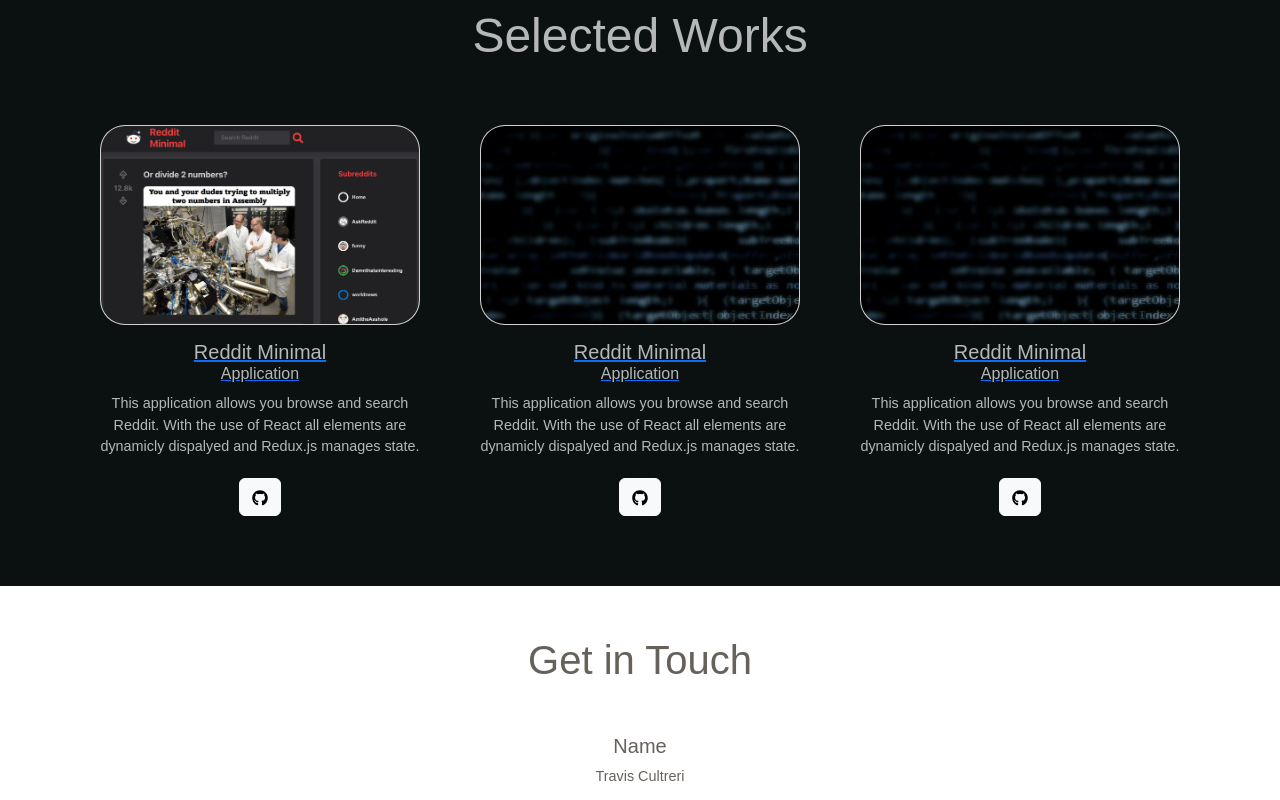
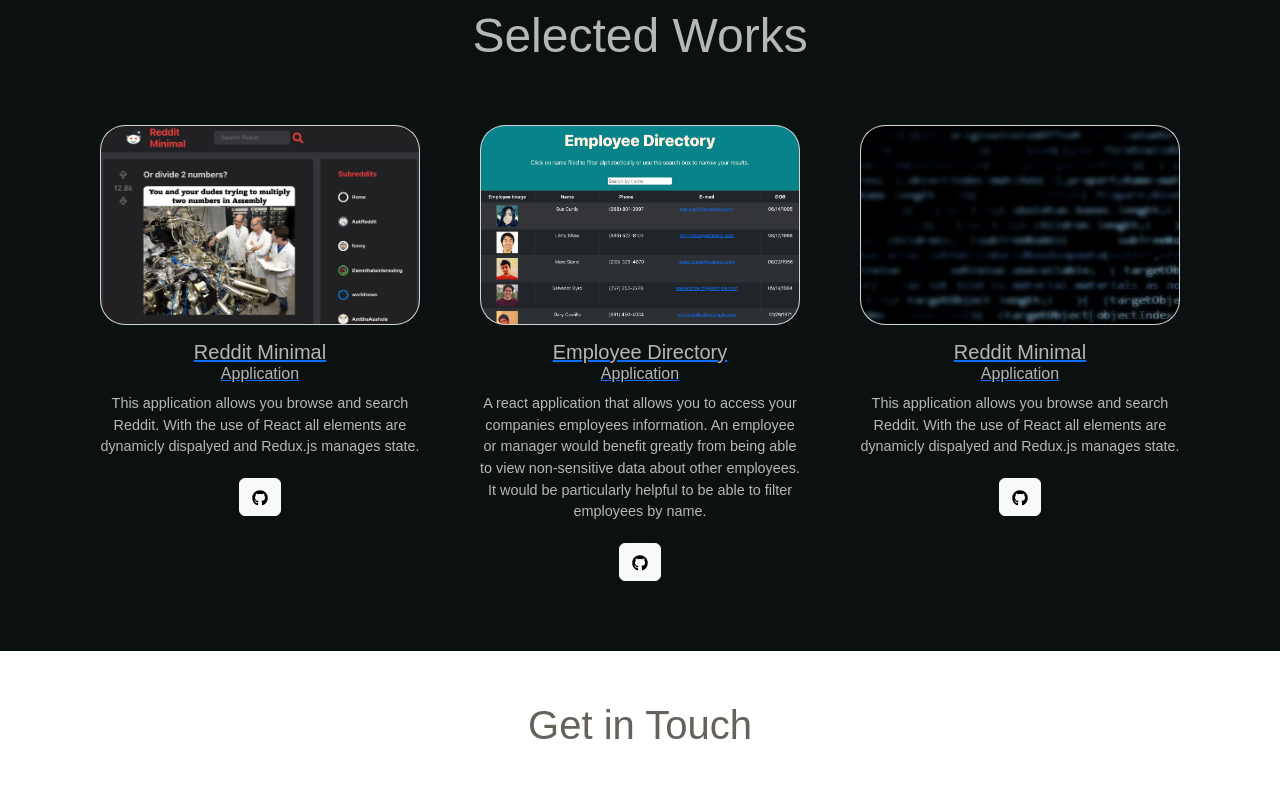
Before and after one commit to traviscult/portfiolio-website, a React (Create React App) app: page / in a window 1280 px wide. Shown: the part 1080-1880 px from the top of the page. Built offline with nearby package versions, Linux system fonts and the light colour scheme.

Commit message:
added employee diectory app

```diff
--- a/src/components/Work/Work.js
+++ b/src/components/Work/Work.js
@@ -11,16 +11,24 @@ const Works = () => {
           <Col med="4">
             <Card className="card-avatar">
               <div>
-                <img
-                  class="card-img-top embed-responsive-item"
-                  alt="Reddit Minimal Home Page"
-                  src={require("../../assets/img/reddit-minimal-app.jpg")}
-                />
+                <a
+                  target="_blank"
+                  rel="noopener noreferrer"
+                  href="https://reddit-minimal-react-app.netlify.app/"
+                  // onClick={(e) => e.preventDefault()}
+                >
+                  <img
+                    class="card-img-top embed-responsive-item"
+                    alt="Reddit Minimal Home Page"
+                    src={require("../../assets/img/reddit-minimal-app.jpg")}
+                  />
+                </a>
               </div>
             </Card>
             <Card.Body>
               <a
                 target="_blank"
+                rel="noopener noreferrer"
                 href="https://reddit-minimal-react-app.netlify.app/"
                 // onClick={(e) => e.preventDefault()}
               >
@@ -52,29 +60,34 @@ const Works = () => {
                 <a
                   target="_blank"
                   rel="noopener noreferrer"
-                  href="reddit-minimal-react-app.netlify.app/"
+                  href="https://react-employee-directory-app.netlify.app/"
                 >
                   <img
+                    class="card-img-top embed-responsive-item"
                     alt="Reddit Minimal Home Page"
-                    src={require("../../assets/img/landing-header.jpg")}
+                    src={require("../../assets/img/employee-directory.jpg")}
                   />
                 </a>
               </div>
             </Card>
             <Card.Body>
               <a
-                href="https://reddit-minimal-react-app.netlify.app/"
-                onClick={(e) => e.preventDefault()}
+                target="_blank"
+                rel="noopener noreferrer"
+                href="https://react-employee-directory-app.netlify.app/"
+                // onClick={(e) => e.preventDefault()}
               >
                 <div className="author">
-                  <Card.Title tag="h4">Reddit Minimal</Card.Title>
+                  <Card.Title tag="h4">Employee Directory</Card.Title>
                   <h6 className="card-category">Application</h6>
                 </div>
               </a>
               <p className="card-description text-center">
-                This application allows you browse and search Reddit. With the
-                use of React all elements are dynamicly dispalyed and Redux.js
-                manages state.
+                A react application that allows you to access your companies
+                employees information. An employee or manager would benefit
+                greatly from being able to view non-sensitive data about other
+                employees. It would be particularly helpful to be able to filter
+                employees by name.
               </p>
             </Card.Body>
             <Card.Footer className="gitHubBtn">
@@ -82,7 +95,7 @@ const Works = () => {
                 variant="light"
                 target="_blank"
                 rel="noopener noreferrer"
-                href="https://github.com/traviscult/reddit-minimal"
+                href="https://github.com/traviscult/employee-directory"
               >
                 <FaGithub />
               </Button>
```
Also changed, not shown: src/assets/img/employee-directory.jpg (added).
